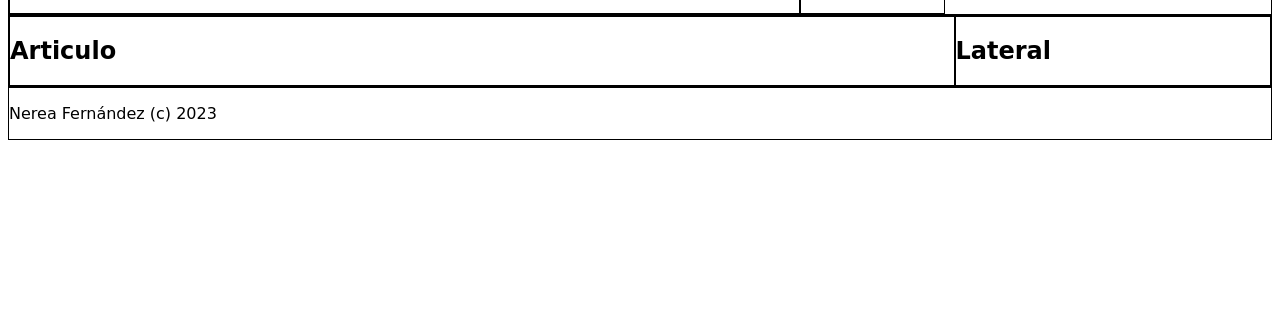
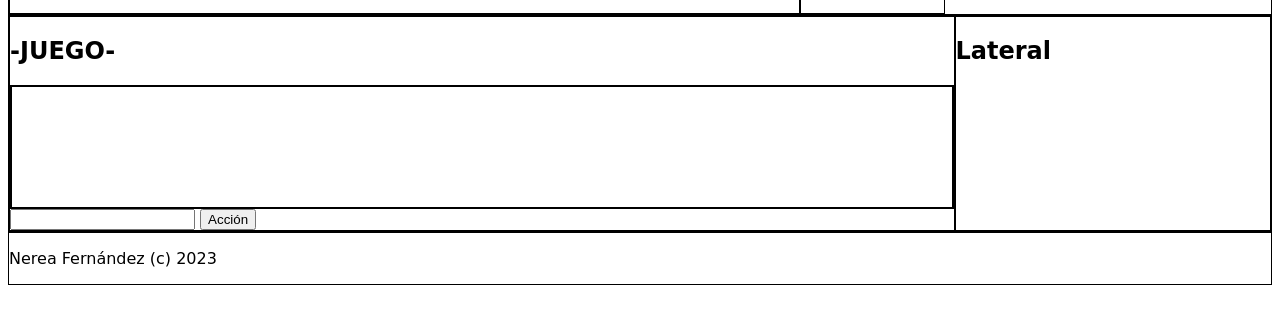
Before and after one commit to Aeren28/Aeren28.github.io, a plain HTML site: page game.html in a window 1280 px wide. Shown: the part 124-448 px from the top of the page. Drawn offline with Linux system fonts and the light colour scheme; a web font is replaced by a local one.

Commit message:
Game CSS inicio

```diff
--- /dev/null
+++ b/game.css
@@ -0,0 +1,6 @@
+#terminal{
+	border: 2px solid black;
+	min-width: 240px;
+	min-height:120px;
+
+}
--- a/game.html
+++ b/game.html
@@ -8,6 +8,7 @@
 			<link href="https://fonts.googleapis.com/css2?family=Shadows+Into+Light+Two&display=swap" rel="stylesheet">
 
 			<link rel="stylesheet" href="base.css" />
+			<link rel="stylesheet" href="game.css" />
 
 			<script>
 				function game (data){
@@ -36,7 +37,13 @@
 
 			<main>
 				<article>
-					<h2>Articulo</h2>
+					<h2>-JUEGO-</h2>
+
+					<form>
+						<div id="terminal"></div>
+						<input type="text" id="commands"/>
+						<input type="submit" value="Acción"/>
+					</form>
 				</article>
 
 				<aside>
```
